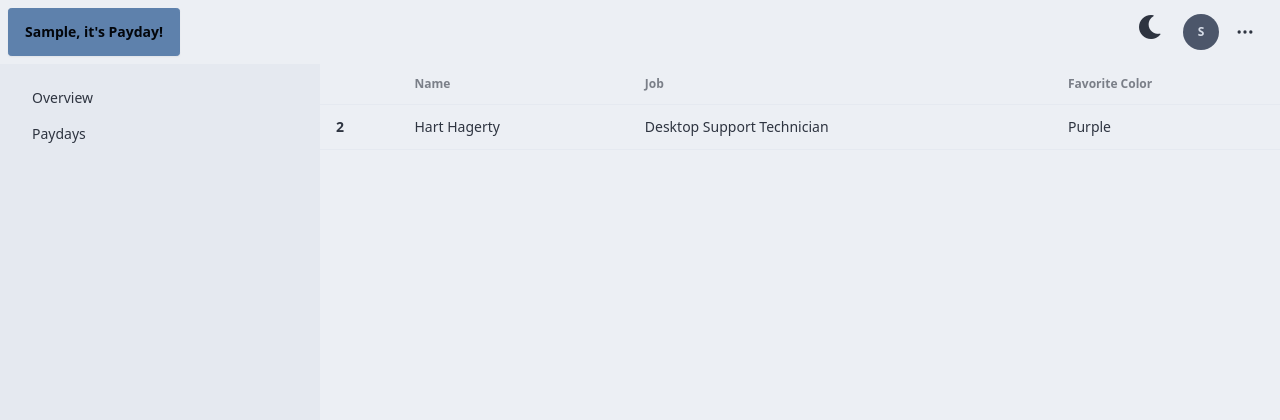
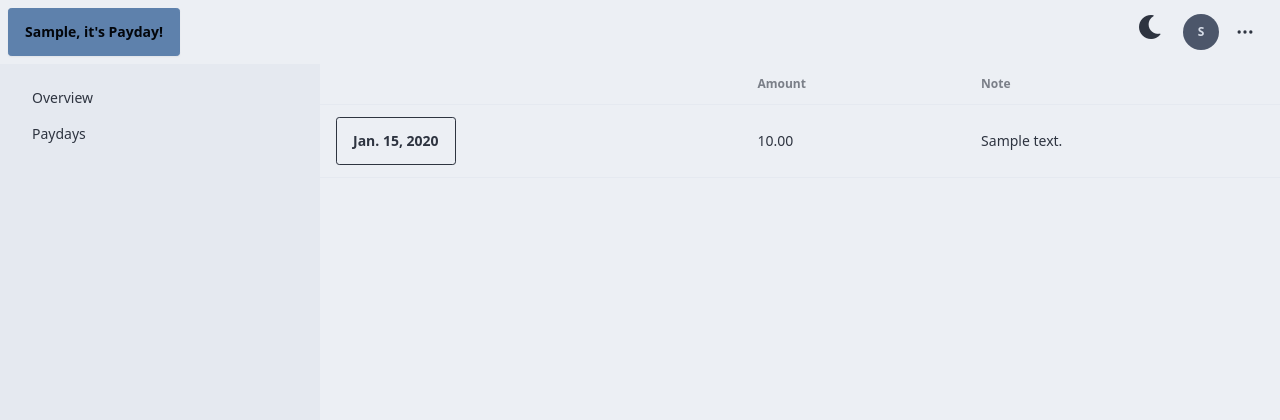
Before and after one commit to Jack-Culcasi/Django-Budgeting-App, a Django app: page /paydays/ in a window 1280 px wide. Shown: the top 420 px of the page. Run offline with Django 5.2, Linux system fonts and the light colour scheme; the visitor is signed in with stand-in values (Sample User, id 1); tables that the repository leaves empty hold one stand-in row (values such as "Sample post"); data that the repository does not hold is empty; some libraries are stand-ins or nearby versions.

Commit message:
paydays table updated

```diff
--- a/home/templates/paydays.html
+++ b/home/templates/paydays.html
@@ -7,20 +7,22 @@
       <thead>
         <tr>
           <th></th>
-          <th>Name</th>
-          <th>Job</th>
-          <th>Favorite Color</th>
+          <th>Amount</th>
+          <th>Note</th>
         </tr>
       </thead>
+      {% for payday in paydays %}
       <tbody>
         <!-- row 2 -->
         <tr class="hover">
-          <th>2</th>
-          <td>Hart Hagerty</td>
-          <td>Desktop Support Technician</td>
-          <td>Purple</td>
+          <th>
+            <a  href="{% url 'monthly_expenses' %}" class="btn btn-outline">{{ payday.payday_date|date:"M. j, Y" }}</a>
+          </th>
+          <td>{{ payday.amount }}</td>
+          <td>{{ payday.note }}</td>
         </tr>
       </tbody>
+      {% endfor %}
     </table>
   </div>
 
```
